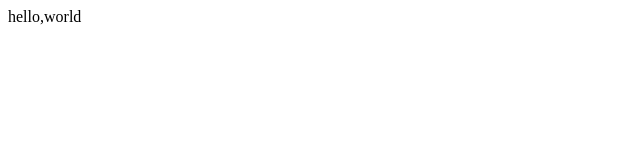
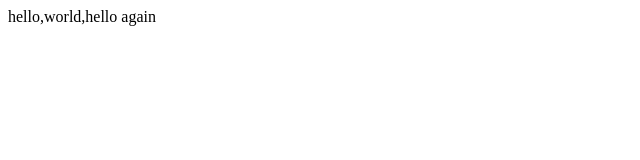
Before and after one commit to naremanmataa/lecture0, a plain HTML site: page hello.html in a window 1280 px wide. Shown: the full height of the page, 0-640 px from the left. Drawn offline with Linux system fonts and the light colour scheme.

Commit message:
Update hello.html

```diff
--- a/hello.html
+++ b/hello.html
@@ -2,5 +2,5 @@
 <head>
     <title>my webpage</title>
 </head>
-<body>hello,world</body>
+<body>hello,world,hello again</body>
 </html>
```
